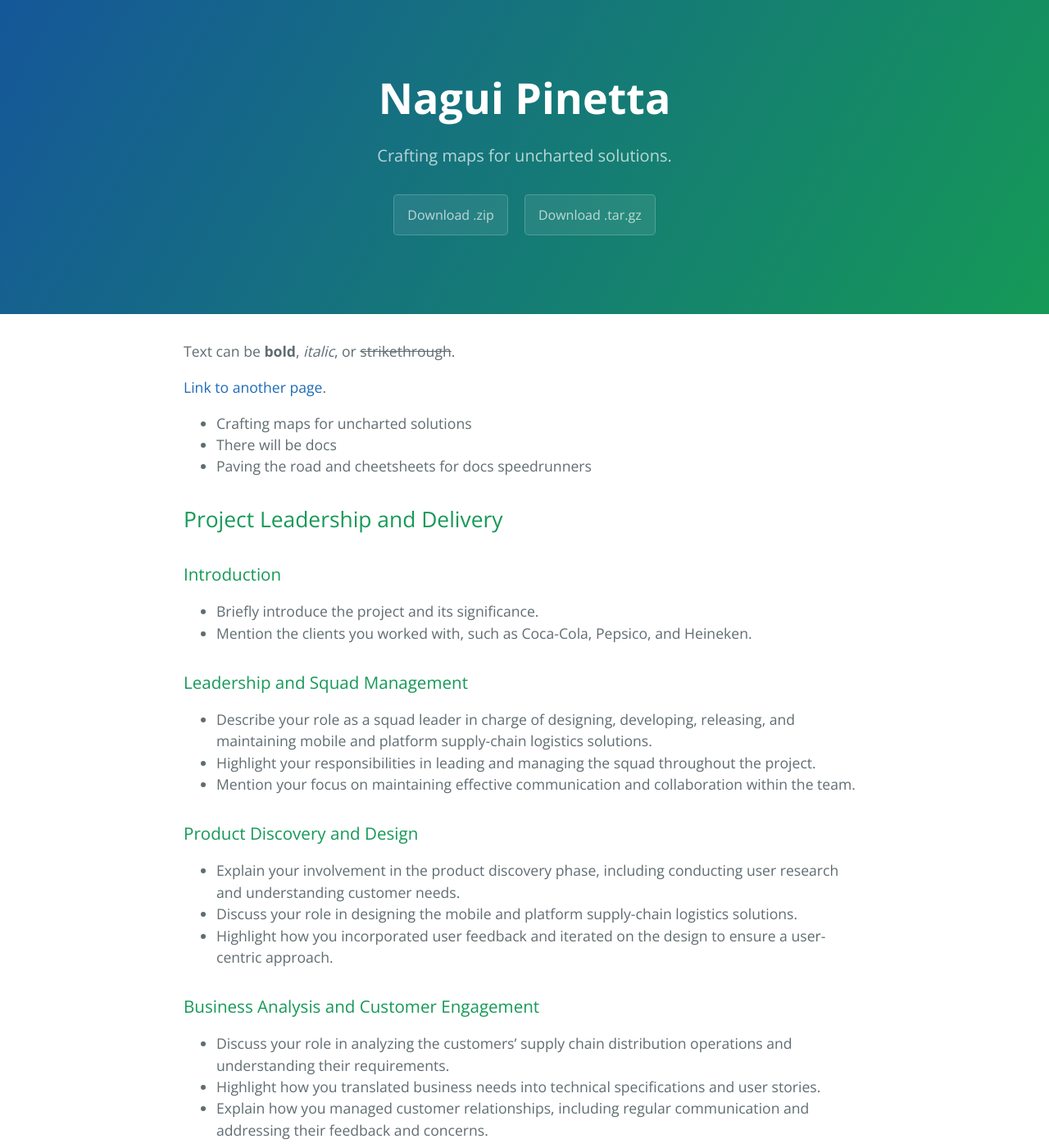
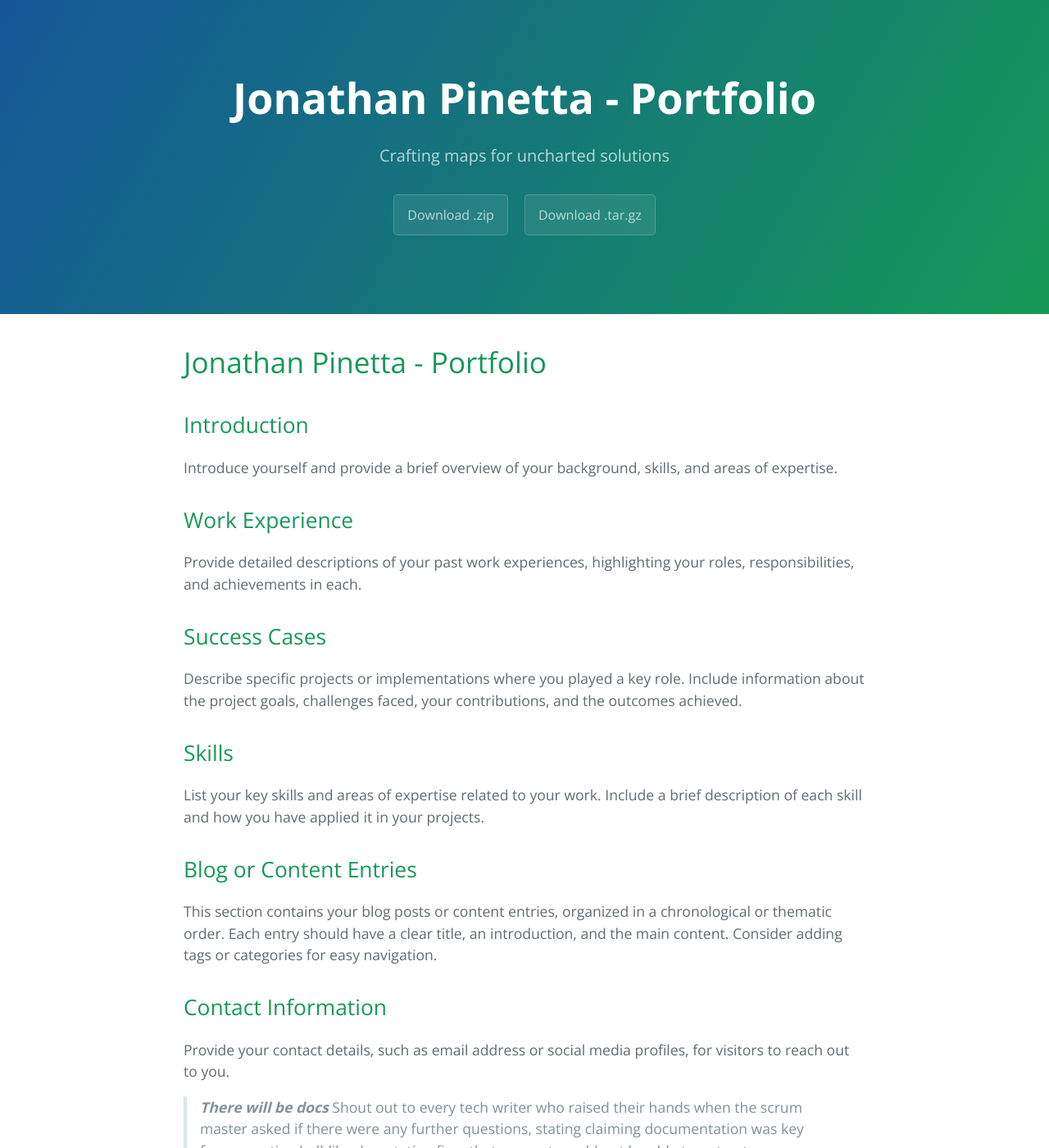
Before and after one commit to BigStepIdiomas/bigstepidiomas.github.io, a Jekyll site: the page built from index.md, in a window 1280 px wide and 1400 px high. Shown: the whole window at 82% size. Built offline with Jekyll 4.4.1, drawn with Linux system fonts in a browser that asks for light colours; our own code applies the rules of GitHub Pages for plain Markdown files; some of the changed text lies outside the part shown.

Commit message:
commit#4t=testing markdown changes and index

```diff
--- a/_config.yml
+++ b/_config.yml
@@ -1,5 +1,5 @@
 title: Nagui Pinetta
-description: Crafting maps for uncharted solutions.
+description: Crafting maps for uncharted solutions
 show_downloads: true
 google_analytics:
 theme: jekyll-theme-cayman
--- a/index.md
+++ b/index.md
@@ -2,13 +2,30 @@
 layout: default
 ---
 
-Text can be **bold**, _italic_, or ~~strikethrough~~.
+# Jonathan Pinetta - Portfolio
 
-[Link to another page](./another-page.html).
+## Introduction
+Introduce yourself and provide a brief overview of your background, skills, and areas of expertise.
 
-- Crafting maps for uncharted solutions
-- There will be docs
-- Paving the road and cheetsheets for docs speedrunners
+## Work Experience
+Provide detailed descriptions of your past work experiences, highlighting your roles, responsibilities, and achievements in each.
+
+## Success Cases
+Describe specific projects or implementations where you played a key role. Include information about the project goals, challenges faced, your contributions, and the outcomes achieved.
+
+## Skills
+List your key skills and areas of expertise related to your work. Include a brief description of each skill and how you have applied it in your projects.
+
+## Blog or Content Entries
+This section contains your blog posts or content entries, organized in a chronological or thematic order. Each entry should have a clear title, an introduction, and the main content. Consider adding tags or categories for easy navigation.
+
+## Contact Information
+Provide your contact details, such as email address or social media profiles, for visitors to reach out to you.
+
+
+> **_There will be docs_**
+> Shout out to every tech writer who raised their hands when the scrum master asked if there were any further questions, stating claiming documentation was key for preventing hell-like devastating fires that support would not be able to put out.
+
 
 ## Project Leadership and Delivery
 
@@ -51,6 +68,8 @@ Text can be **bold**, _italic_, or ~~strikethrough~~.
 - Highlight the successful implementation of mobile and platform supply-chain logistics solutions for renowned clients.
 - Mention any notable metrics, improvements, or positive feedback received.
 
+>
+> Paving the road and cheetsheets for docs speedrunners
 
 # Header 1
 
```
